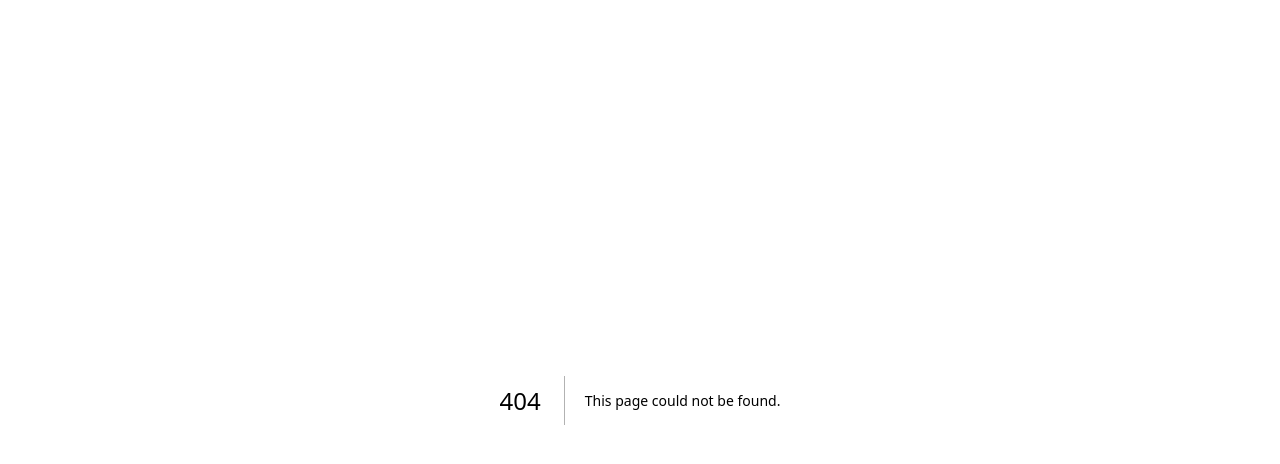
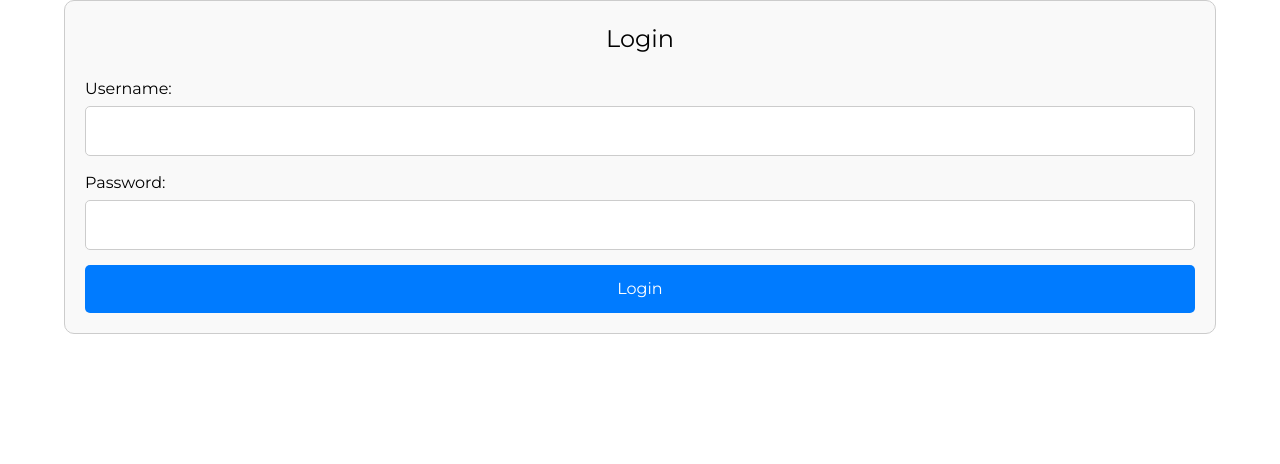
Before and after one commit to cfghk24/Team-7, a Next.js app in the folder frontend/: page /login in a window 1280 px wide. Before the commit this address had no page. Shown: the top 464 px of the page. Built offline with nearby package versions, Linux system fonts and the light colour scheme.

Commit message:
Added login page with routing

```diff
--- /dev/null
+++ b/frontend/src/pages/api/login.ts
@@ -0,0 +1,18 @@
+import { NextApiRequest, NextApiResponse } from 'next';
+
+export default function handler(req: NextApiRequest, res: NextApiResponse) {
+  if (req.method === 'POST') {
+    const { username, password } = req.body;
+
+    // Simulate login validation with username
+    if (username === 'testuser' && password === 'testpw') {
+      // Successful login
+      res.status(200).json({ message: 'Login successful!' });
+    } else {
+      // Invalid login
+      res.status(401).json({ message: 'Invalid username or password' });
+    }
+  } else {
+    res.status(405).json({ message: 'Method not allowed' });
+  }
+}
--- /dev/null
+++ b/frontend/src/pages/login.tsx
@@ -0,0 +1,121 @@
+import React, { useState } from 'react';
+import { useRouter } from 'next/router'; // Import useRouter for navigation
+
+const Login: React.FC = () => {
+  // State variables for form fields
+  const [username, setUsername] = useState<string>('');
+  const [password, setPassword] = useState<string>('');
+  const [error, setError] = useState<string | null>(null); // Error message handling
+
+  const router = useRouter(); // Initialize useRouter for navigation
+
+  // Form submission handler
+  const handleSubmit = async (event: React.FormEvent<HTMLFormElement>) => {
+    event.preventDefault();
+
+    // Prepare form data
+    const loginData = { username, password };
+
+    // Simulate API call to authenticate user
+    const response = await fetch('/api/login', {
+      method: 'POST',
+      headers: {
+        'Content-Type': 'application/json',
+      },
+      body: JSON.stringify(loginData),
+    });
+
+    if (response.ok) {
+      router.push('/'); // Redirect to home page after successful login
+    } else {
+      const data = await response.json();
+      setError(data.message); // Show error message
+    }
+  };
+
+  return (
+    <div style={styles.container}>
+      <h2 style={styles.heading}>Login</h2>
+      <form onSubmit={handleSubmit} style={styles.form}>
+
+        {/* Username Field */}
+        <div style={styles.formGroup}>
+          <label>Username:</label>
+          <input
+            type="text"
+            value={username}
+            onChange={(e) => setUsername(e.target.value)}
+            required
+            style={styles.input}
+          />
+        </div>
+
+        {/* Password Field */}
+        <div style={styles.formGroup}>
+          <label>Password:</label>
+          <input
+            type="password"
+            value={password}
+            onChange={(e) => setPassword(e.target.value)}
+            required
+            style={styles.input}
+          />
+        </div>
+
+        {/* Error Message Display */}
+        {error && <div style={styles.error}>{error}</div>}
+
+        {/* Submit Button */}
+        <button type="submit" style={styles.button}>Login</button>
+      </form>
+    </div>
+  );
+};
+
+// Styles for the component
+const styles: { [key: string]: React.CSSProperties } = {
+  container: {
+    maxWidth: '90%',
+    margin: '0 auto',
+    padding: '20px',
+    border: '1px solid #ccc',
+    borderRadius: '10px',
+    backgroundColor: '#f9f9f9',
+    boxSizing: 'border-box',
+  },
+  heading: {
+    textAlign: 'center',
+    marginBottom: '20px',
+    fontSize: '1.5em',
+  },
+  form: {
+    display: 'flex',
+    flexDirection: 'column',
+  },
+  formGroup: {
+    marginBottom: '15px',
+  },
+  input: {
+    width: '100%',
+    padding: '12px',
+    marginTop: '5px',
+    borderRadius: '5px',
+    border: '1px solid #ccc',
+    fontSize: '1em',
+  },
+  error: {
+    color: 'red',
+    marginBottom: '15px',
+  },
+  button: {
+    padding: '12px',
+    backgroundColor: '#007bff',
+    color: '#fff',
+    border: 'none',
+    borderRadius: '5px',
+    cursor: 'pointer',
+    fontSize: '1em',
+  },
+};
+
+export default Login;
```
